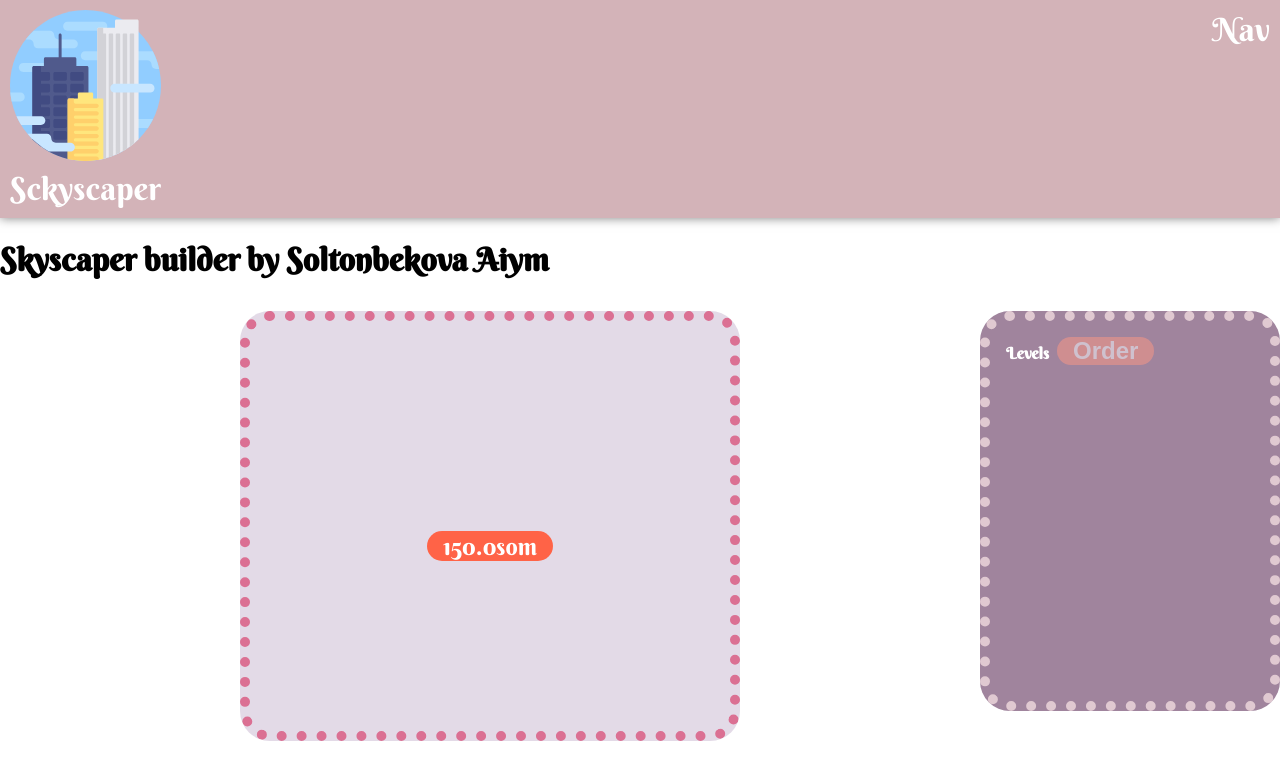
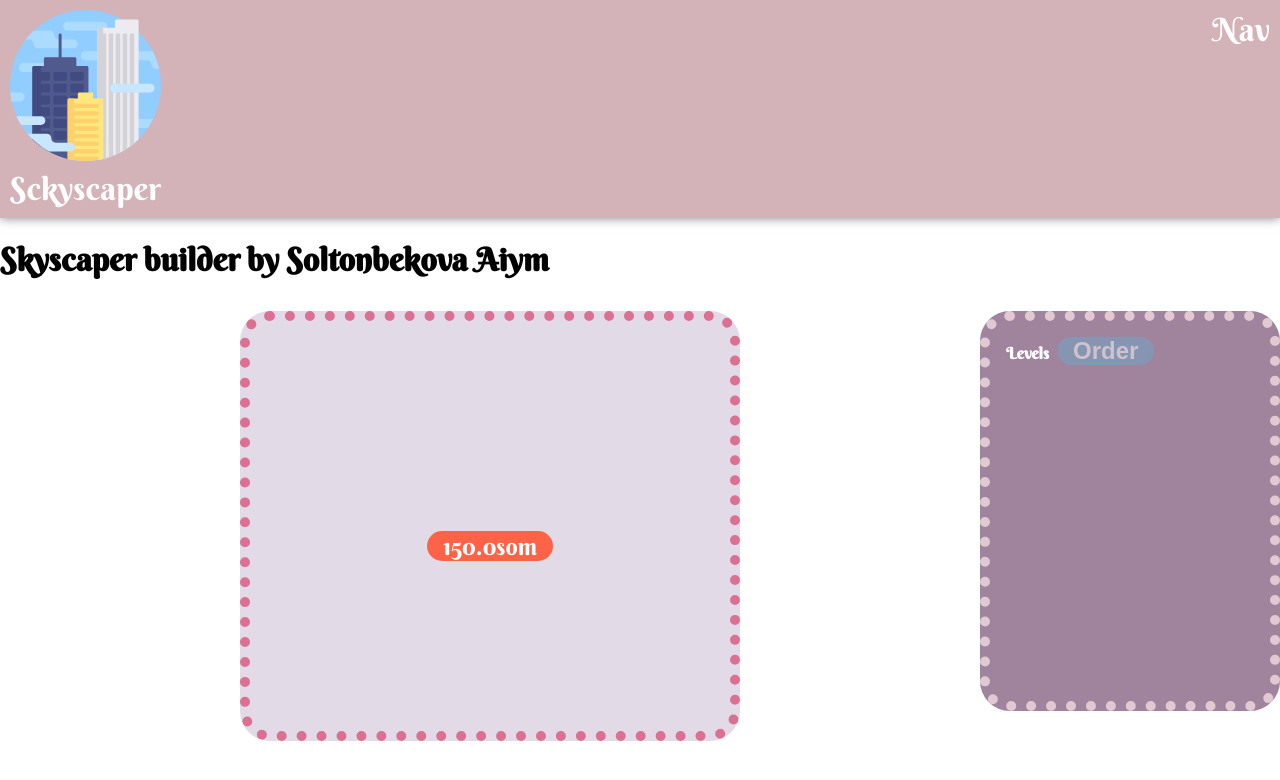
Before and after one commit to soltonbekov-aiymkyz/builder, a React (Create React App) app: page / in a window 1280 px wide. Shown: the top 780 px of the page. Built offline with nearby package versions, Linux system fonts and the light colour scheme; no server answers.

Commit message:
changing some files on components

```diff
--- a/src/components/UI/Button/Button.module.css
+++ b/src/components/UI/Button/Button.module.css
@@ -3,14 +3,14 @@
     margin: 0 .5rem;
     padding: 0 1rem;
     border-radius: 1rem;
-    background-color: rgb(255, 152, 133);
+    background-color: rgb(109, 166, 199);
     color: white;
     font-weight: bold;
     font-size: 1.5rem;
     cursor: pointer;
   }
   .Button:not(:disabled):hover {
-    background-color: rgb(172, 26, 0);
+    background-color: rgb(164, 218, 240);
   }
   .Button:focus {
     outline: none;
@@ -18,43 +18,9 @@
   .Button:disabled {
     opacity: .5;
   }
-
   .green {
     background-color: rgb(137, 255, 133);
   }
   .green:not(:disabled):hover {
     background-color: rgb(49, 172, 0);
   }
-
-
-
-
-/*
-
-  .Button {
-    border: 0;
-    margin: 0 .5rem;
-    padding: 0 1rem;
-    border-radius: 1rem;
-    background-color: rgb(255, 152, 133);
-    color: white;
-    font-weight: bold;
-    font-size: 1.5rem;
-    cursor: pointer;
-  }
-  .Button:not(:disabled):hover {
-    background-color: rgb(172, 26, 0);
-  }
-  .Button:focus {
-    outline: none;
-  }
-  .Button:disabled {
-    opacity: .5;
-  }
-
-  .green {
-    background-color: rgb(137, 255, 133);
-  }
-  .green:not(:disabled):hover {
-    background-color: rgb(49, 172, 0);
-  } */
```
Also changed, not shown: src/components/SkyscaperBuilder/SkyscaperControls/SkyscaperControl/SkyscaperControl.js (+1 -41 lines), src/components/SkyscaperBuilder/SkyscaperControls/SkyscaperControl/SkyscaperControl.module.css (+0 -8 lines), src/components/SkyscaperBuilder/SkyscaperControls/SkyscaperControls.js (line endings or trailing spaces).
